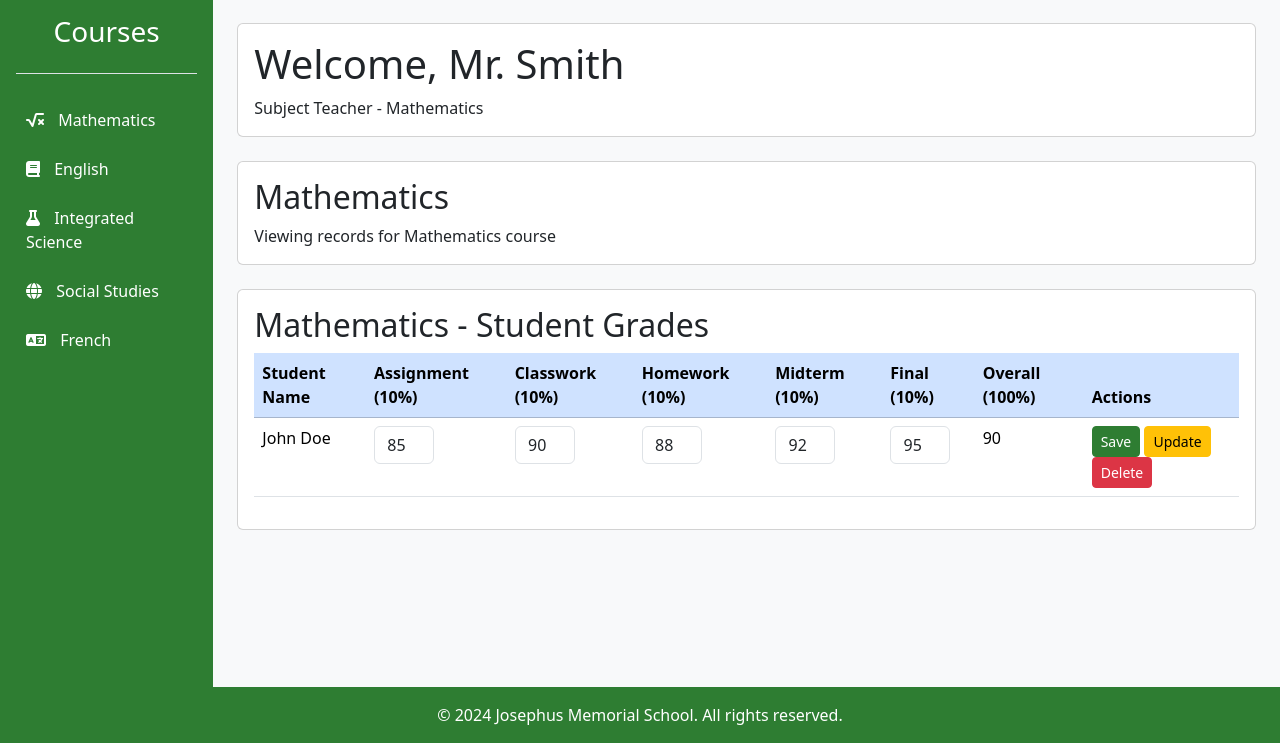
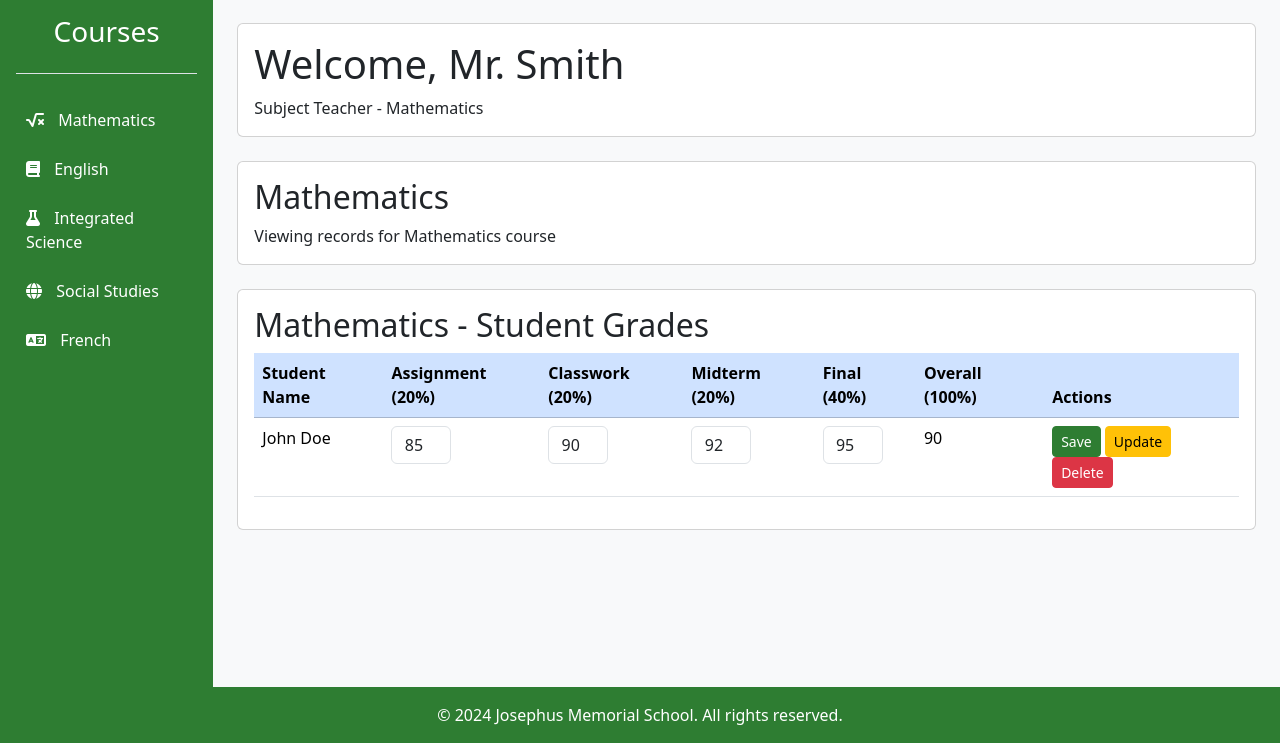
Before and after one commit to eddie-kay0462/E-School-Manager, a PHP site: page /view/non-class-teacher-dashboard.php in a window 1280 px wide. Shown: the part 57-800 px from the top of the page. Run offline with PHP 8.4, Linux system fonts and the light colour scheme.

Commit message:
Updated the grade weights on the table

```diff
--- a/view/non-class-teacher-dashboard.php
+++ b/view/non-class-teacher-dashboard.php
@@ -12,8 +12,6 @@
             --primary-green: #2E7D32;
             --light-green: #4CAF50;
         }
-
-
 
         .btn-primary {
             background-color: var(--primary-green);
@@ -148,11 +146,10 @@
                                 <thead class="table-primary">
                                     <tr>
                                         <th>Student Name</th>
-                                        <th>Assignment (10%)</th>
-                                        <th>Classwork (10%)</th>
-                                        <th>Homework (10%)</th>
-                                        <th>Midterm (10%)</th>
-                                        <th>Final (10%)</th>
+                                        <th>Assignment (20%)</th>
+                                        <th>Classwork (20%)</th>
+                                        <th>Midterm (20%)</th>
+                                        <th>Final (40%)</th>
                                         <th>Overall (100%)</th>
                                         <th>Actions</th>
                                     </tr>
@@ -162,7 +159,6 @@
                                         <td>John Doe</td>
                                         <td><input type="number" class="form-control grade-input" value="85" min="0" max="100"></td>
                                         <td><input type="number" class="form-control grade-input" value="90" min="0" max="100"></td>
-                                        <td><input type="number" class="form-control grade-input" value="88" min="0" max="100"></td>
                                         <td><input type="number" class="form-control grade-input" value="92" min="0" max="100"></td>
                                         <td><input type="number" class="form-control grade-input" value="95" min="0" max="100"></td>
                                         <td>90</td>
@@ -186,24 +182,22 @@
                                 <thead class="table-primary">
                                     <tr>
                                         <th>Student Name</th>
-                                        <th>Assignment (10%)</th>
-                                        <th>Classwork (10%)</th>
-                                        <th>Homework (10%)</th>
-                                        <th>Midterm (10%)</th>
-                                        <th>Final (10%)</th>
+                                        <th>Assignment (20%)</th>
+                                        <th>Classwork (20%)</th>
+                                        <th>Midterm (20%)</th>
+                                        <th>Final (40%)</th>
                                         <th>Overall (100%)</th>
                                         <th>Actions</th>
                                     </tr>
                                 </thead>
                                 <tbody>
                                     <tr>
-                                        <td>Jane Smith</td>
+                                        <td>John Doe</td>
+                                        <td><input type="number" class="form-control grade-input" value="85" min="0" max="100"></td>
+                                        <td><input type="number" class="form-control grade-input" value="90" min="0" max="100"></td>
                                         <td><input type="number" class="form-control grade-input" value="92" min="0" max="100"></td>
-                                        <td><input type="number" class="form-control grade-input" value="88" min="0" max="100"></td>
                                         <td><input type="number" class="form-control grade-input" value="95" min="0" max="100"></td>
-                                        <td><input type="number" class="form-control grade-input" value="90" min="0" max="100"></td>
-                                        <td><input type="number" class="form-control grade-input" value="93" min="0" max="100"></td>
-                                        <td>92</td>
+                                        <td>90</td>
                                         <td>
                                             <button class="btn btn-primary btn-sm" onclick="saveGrades(this)">Save</button>
                                             <button class="btn btn-warning btn-sm" onclick="updateGrades(this)">Update</button>
@@ -224,11 +218,10 @@
                                 <thead class="table-primary">
                                     <tr>
                                         <th>Student Name</th>
-                                        <th>Assignment (10%)</th>
-                                        <th>Classwork (10%)</th>
-                                        <th>Homework (10%)</th>
-                                        <th>Midterm (10%)</th>
-                                        <th>Final (10%)</th>
+                                        <th>Assignment (20%)</th>
+                                        <th>Classwork (20%)</th>
+                                        <th>Midterm (20%)</th>
+                                        <th>Final (40%)</th>
                                         <th>Overall (100%)</th>
                                         <th>Actions</th>
                                     </tr>
@@ -238,7 +231,6 @@
                                         <td>Michael Johnson</td>
                                         <td><input type="number" class="form-control grade-input" value="88" min="0" max="100"></td>
                                         <td><input type="number" class="form-control grade-input" value="85" min="0" max="100"></td>
-                                        <td><input type="number" class="form-control grade-input" value="90" min="0" max="100"></td>
                                         <td><input type="number" class="form-control grade-input" value="87" min="0" max="100"></td>
                                         <td><input type="number" class="form-control grade-input" value="89" min="0" max="100"></td>
                                         <td>88</td>
@@ -262,24 +254,22 @@
                                 <thead class="table-primary">
                                     <tr>
                                         <th>Student Name</th>
-                                        <th>Assignment (10%)</th>
-                                        <th>Classwork (10%)</th>
-                                        <th>Homework (10%)</th>
-                                        <th>Midterm (10%)</th>
-                                        <th>Final (10%)</th>
+                                        <th>Assignment (20%)</th>
+                                        <th>Classwork (20%)</th>
+                                        <th>Midterm (20%)</th>
+                                        <th>Final (40%)</th>
                                         <th>Overall (100%)</th>
                                         <th>Actions</th>
                                     </tr>
                                 </thead>
                                 <tbody>
                                     <tr>
-                                        <td>Sarah Williams</td>
+                                        <td>John Doe</td>
+                                        <td><input type="number" class="form-control grade-input" value="85" min="0" max="100"></td>
+                                        <td><input type="number" class="form-control grade-input" value="90" min="0" max="100"></td>
+                                        <td><input type="number" class="form-control grade-input" value="92" min="0" max="100"></td>
                                         <td><input type="number" class="form-control grade-input" value="95" min="0" max="100"></td>
-                                        <td><input type="number" class="form-control grade-input" value="92" min="0" max="100"></td>
-                                        <td><input type="number" class="form-control grade-input" value="93" min="0" max="100"></td>
-                                        <td><input type="number" class="form-control grade-input" value="94" min="0" max="100"></td>
-                                        <td><input type="number" class="form-control grade-input" value="96" min="0" max="100"></td>
-                                        <td>94</td>
+                                        <td>90</td>
                                         <td>
                                             <button class="btn btn-primary btn-sm" onclick="saveGrades(this)">Save</button>
                                             <button class="btn btn-warning btn-sm" onclick="updateGrades(this)">Update</button>
@@ -300,24 +290,22 @@
                                 <thead class="table-primary">
                                     <tr>
                                         <th>Student Name</th>
-                                        <th>Assignment (10%)</th>
-                                        <th>Classwork (10%)</th>
-                                        <th>Homework (10%)</th>
-                                        <th>Midterm (10%)</th>
-                                        <th>Final (10%)</th>
+                                        <th>Assignment (20%)</th>
+                                        <th>Classwork (20%)</th>
+                                        <th>Midterm (20%)</th>
+                                        <th>Final (40%)</th>
                                         <th>Overall (100%)</th>
                                         <th>Actions</th>
                                     </tr>
                                 </thead>
                                 <tbody>
                                     <tr>
-                                        <td>Emma Davis</td>
-                                        <td><input type="number" class="form-control grade-input" value="91" min="0" max="100"></td>
-                                        <td><input type="number" class="form-control grade-input" value="89" min="0" max="100"></td>
-                                        <td><input type="number" class="form-control grade-input" value="94" min="0" max="100"></td>
-                                        <td><input type="number" class="form-control grade-input" value="88" min="0" max="100"></td>
+                                        <td>John Doe</td>
+                                        <td><input type="number" class="form-control grade-input" value="85" min="0" max="100"></td>
+                                        <td><input type="number" class="form-control grade-input" value="90" min="0" max="100"></td>
                                         <td><input type="number" class="form-control grade-input" value="92" min="0" max="100"></td>
-                                        <td>91</td>
+                                        <td><input type="number" class="form-control grade-input" value="95" min="0" max="100"></td>
+                                        <td>90</td>
                                         <td>
                                             <button class="btn btn-primary btn-sm" onclick="saveGrades(this)">Save</button>
                                             <button class="btn btn-warning btn-sm" onclick="updateGrades(this)">Update</button>
```
